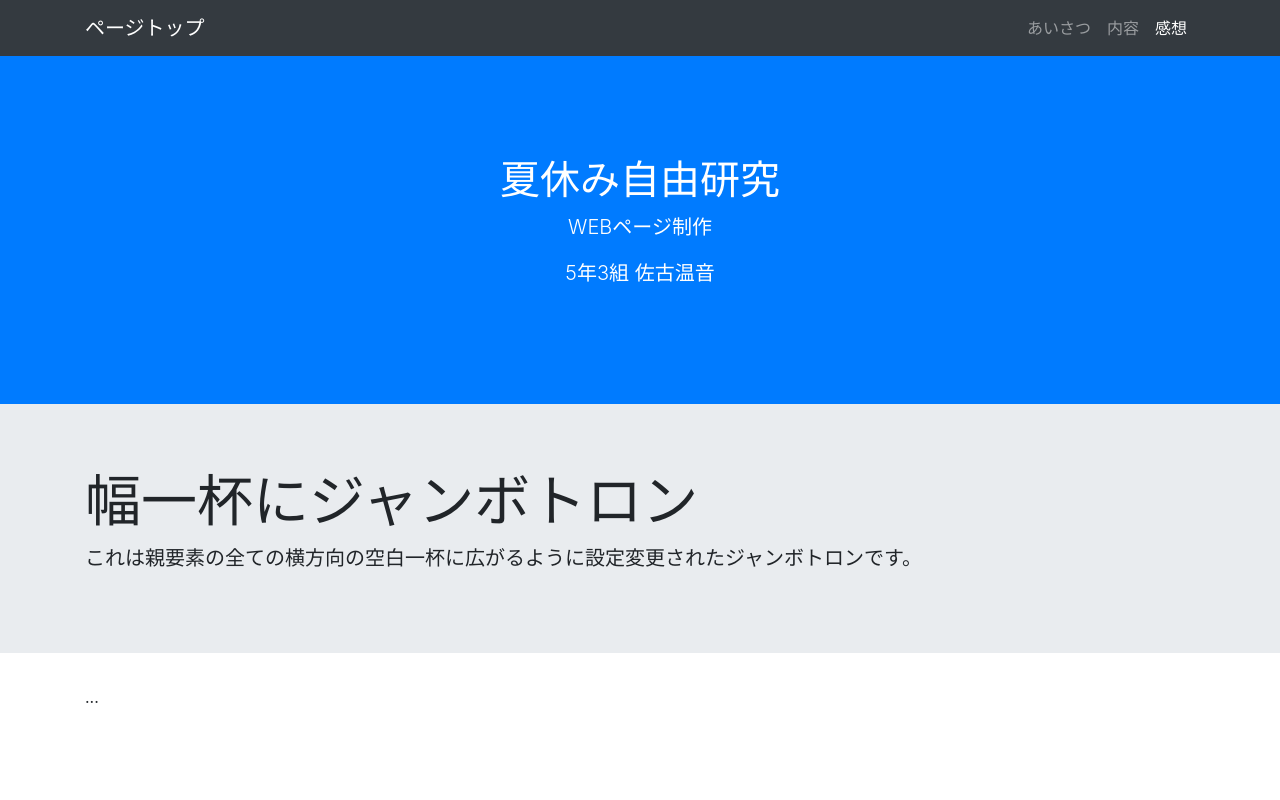
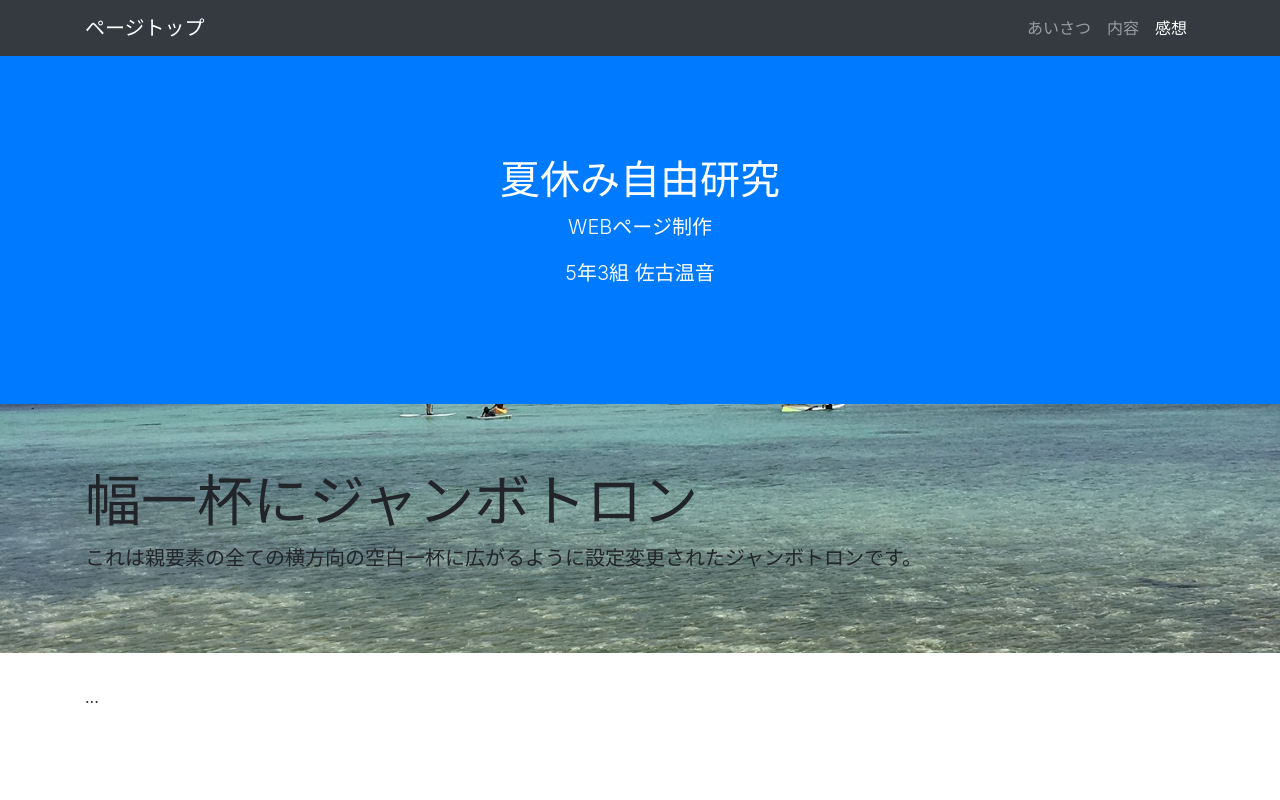
Before and after one commit to sako-na/myself, a website with bundled scripts: page index.html in a window 1280 px wide. Shown: the top 800 px of the page. Built offline with nearby package versions, Linux system fonts and the light colour scheme; files whose address does not match are found by name.

Commit message:
Update scrolling-nav.css

```diff
--- a/css/scrolling-nav.css
+++ b/css/scrolling-nav.css
@@ -12,7 +12,7 @@ section {
 }
 
 .jumbotron {
-  background-image: url(".IMG_8881.JPG");
+  background-image: url("https://sako-na.github.io/myself/IMG_8881.JPG");
   background-size: cover;
   background-position: center 60%;
 }
```
